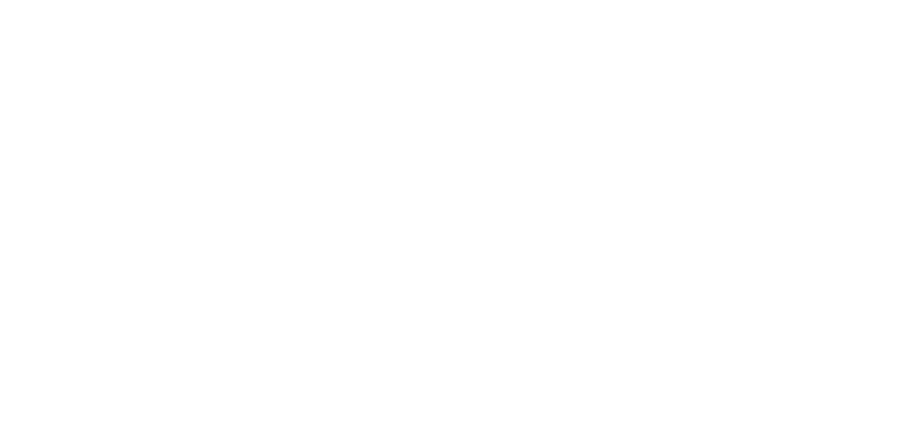
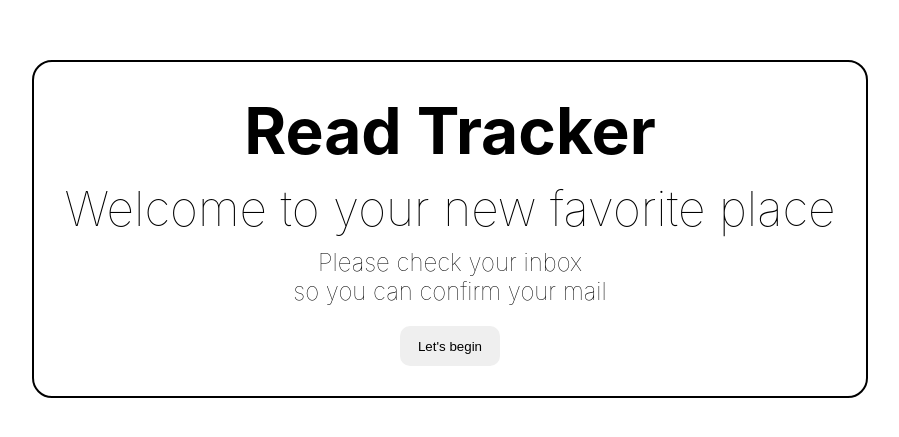
Before and after one commit to valentinavillegasc/Read-tracking, a React (Create React App) app in the folder client/: page /checkemail in a window 1280 px wide. Before the commit this address had no page. Shown: the part 155-592 px from the top of the page, without its empty margins (190-1089 px from the left). Built offline with nearby package versions, Linux system fonts and the light colour scheme; the HTML template or start-up script is replaced by a standard one.

Commit message:
check email view

```diff
--- a/client/src/App.js
+++ b/client/src/App.js
@@ -5,6 +5,7 @@
 import Register from "./views/Register";
 import Home from "./views/Home";
 import Detail from "./views/Detail";
+import CheckEmail from "./views/CheckEmail";
 function App() {
   return (
     <div className="App">
@@ -14,6 +15,7 @@
         <Route path="/register" element={<Register />} />
         <Route path="/library" element={<Home />} />
         <Route path="/detail/:id" element={<Detail />} />
+        <Route path="/checkemail" element={<CheckEmail />} />
       </Routes>
     </div>
   );
--- /dev/null
+++ b/client/src/views/CheckEmail.jsx
@@ -0,0 +1,20 @@
+import React from "react";
+import style from "./Styles/CheckEmail.module.css";
+import { Link } from "react-router-dom";
+export default function CheckEmail() {
+  return (
+    <div className={style.check}>
+      <div className={style.container}>
+        <h1>Read Tracker</h1>
+        <div className={style.message}>
+          <h2>Welcome to your new favorite place </h2>
+          <p>Please check your inbox</p>
+          <p>so you can confirm your mail</p>
+        </div>
+        <Link to="/login">
+          <button>Let's begin</button>
+        </Link>
+      </div>
+    </div>
+  );
+}
--- a/client/src/views/Login.jsx
+++ b/client/src/views/Login.jsx
@@ -6,7 +6,7 @@
   return (
     <div className={style.login}>
       <div className={style.contenedorLogin}>
-        <h2>Read Trakcer</h2>
+        <h2>Read Tracker</h2>
         <h1>Login</h1>
         <form className={style.form}>
           <div className={style.formGroup}>
--- a/client/src/views/Register.jsx
+++ b/client/src/views/Register.jsx
@@ -1,11 +1,12 @@
 import React, { useState } from "react";
 import style from "./Styles/Register.module.css";
-import { Link } from "react-router-dom";
+import { Link, useNavigate } from "react-router-dom";
 import axios from "../utils/axiosConf";
 import validation from "../validations";
 
 export default function Register() {
-  const [backendError, setBackendError] = useState();
+  const navigate = useNavigate();
+
   const [form, setForm] = useState({
     fullname: "",
     email: "",
@@ -29,6 +30,7 @@
     event.preventDefault();
     try {
       await axios.post("/user/register", form);
+      navigate("/checkemail");
     } catch (error) {
       console.log("Error during form submission:", error);
       console.log(form);
@@ -38,7 +40,7 @@
   return (
     <div className={style.register}>
       <div className={style.contenedorRegister}>
-        <h2>Read Trakcer</h2>
+        <h2>Read Tracker</h2>
         <h1>Register</h1>
         <form className={style.form}>
           <div className={style.formGroup}>
--- /dev/null
+++ b/client/src/views/Styles/CheckEmail.module.css
@@ -0,0 +1,35 @@
+.check {
+  display: flex;
+  justify-content: center;
+  align-items: center;
+  height: 96vh;
+}
+.container {
+  border: solid 2px;
+  border-color: black;
+  border-radius: 20px;
+  padding: 30px;
+}
+
+.container h1 {
+  font-size: 4rem;
+  margin: 0px 0px 10px;
+}
+.container button {
+  width: 100px;
+  height: 40px;
+  margin: 20px 0px 0px;
+  border: 0;
+  border-radius: 10px;
+}
+
+.message h2 {
+  font-size: 3rem;
+  font-weight: 100;
+  margin-bottom: 10px;
+}
+
+.message p {
+  font-size: 1.5rem;
+  font-weight: 100;
+}
```
